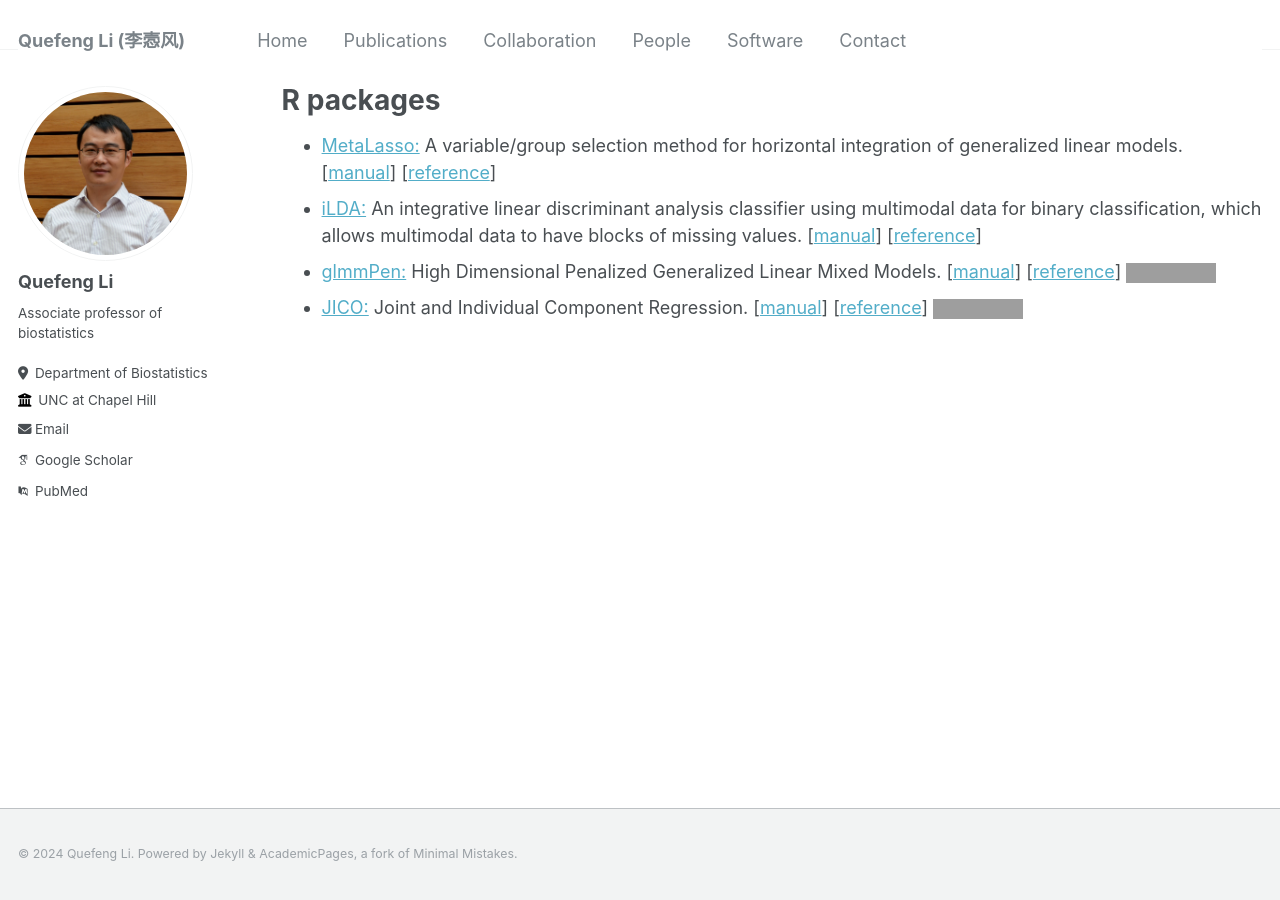
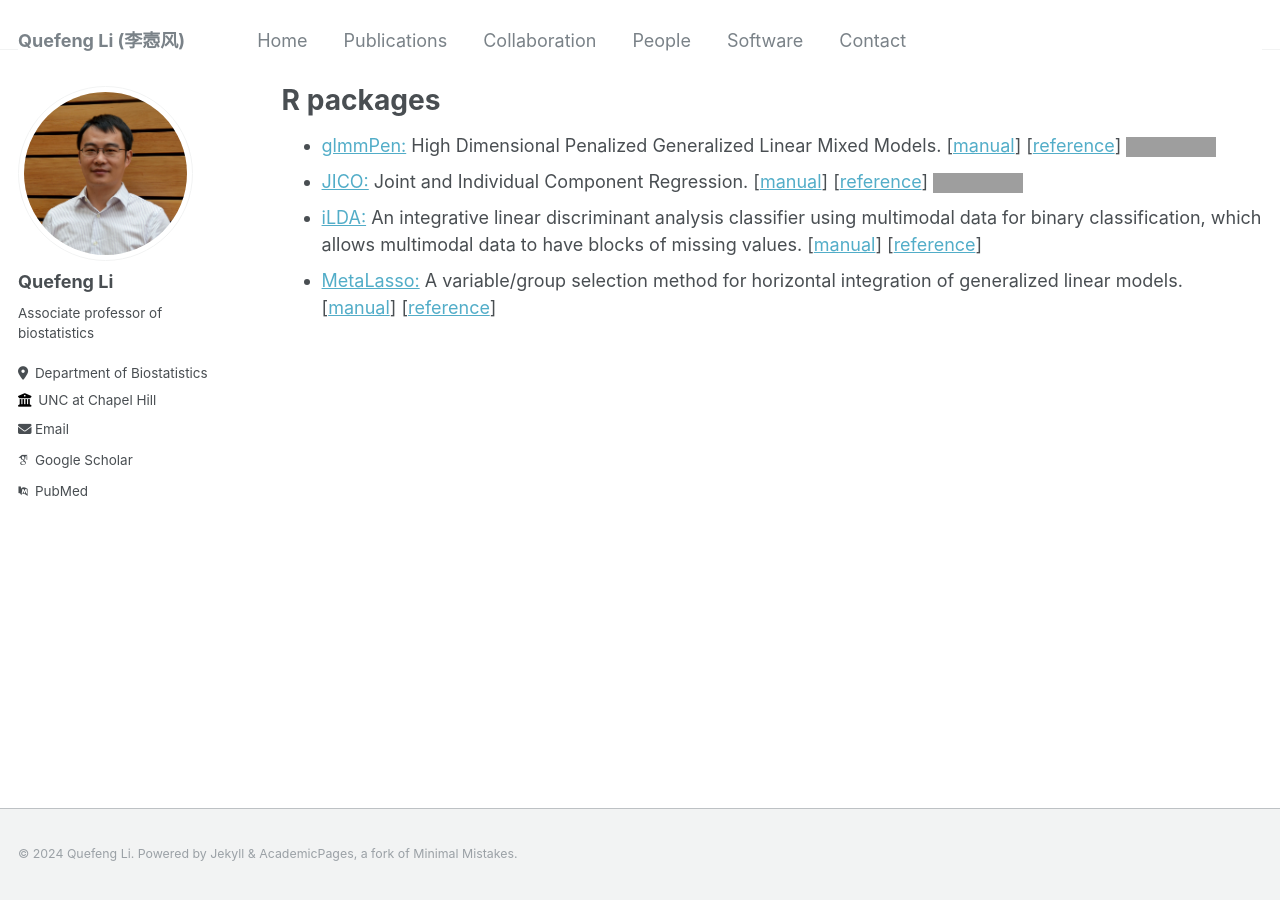
Before and after one commit to quefengli/quefengli.github.io, a Jekyll site: the page built from _pages/software.md, in a window 1280 px wide. Built offline with Jekyll 4.4.1, drawn with Linux system fonts in a browser that asks for light colours; some web fonts are replaced; part of the change alters nothing that is shown; grey boxes are pictures that could not be loaded.

```diff
--- a/_pages/software.md
+++ b/_pages/software.md
@@ -5,11 +5,6 @@ permalink: /software/
 author_profile: true
 ---
 
--   [MetaLasso:](../files/software/MetaLasso_0.1.0.tar.gz) A variable/group selection method for horizontal integration of generalized linear models. [[manual](../files/software/MetaLasso.pdf)]
-    [[reference](../files/publication/Biometrics2014.pdf)]
--   [iLDA:](../files/software/iLDA_0.1.0.tar.gz) An integrative linear discriminant analysis classifier using multimodal data for binary classification, which
-    allows multimodal data to have blocks of missing values. [[manual](../files/software/iLDA.pdf)]
-    [[reference](../files/publication/Biometrika2018_2.pdf)]
 -   [glmmPen:](https://cran.r-project.org/web/packages/glmmPen/index.html) High Dimensional Penalized Generalized Linear
     Mixed Models. [[manual](https://cran.r-project.org/web/packages/glmmPen/glmmPen.pdf)]
     [[reference](../files/publication/RJournal2023.pdf)]
@@ -18,3 +13,9 @@ author_profile: true
     Regression. [[manual](https://cran.r-project.org/web/packages/JICO/JICO.pdf)]
     [[reference](https://arxiv.org/pdf/2209.12388.pdf)]
     [![](https://cranlogs.r-pkg.org/badges/grand-total/JICO)](https://cran.r-project.org/package=JICO)
+-   [iLDA:](../files/software/iLDA_0.1.0.tar.gz) An integrative linear discriminant analysis classifier using multimodal
+    data for binary classification, which allows multimodal data to have blocks of missing
+    values. [[manual](../files/software/iLDA.pdf)] [[reference](../files/publication/Biometrika2018_2.pdf)]
+-   [MetaLasso:](../files/software/MetaLasso_0.1.0.tar.gz) A variable/group selection method for horizontal integration of
+    generalized linear models. [[manual](../files/software/MetaLasso.pdf)]
+    [[reference](../files/publication/Biometrics2014.pdf)]
```
